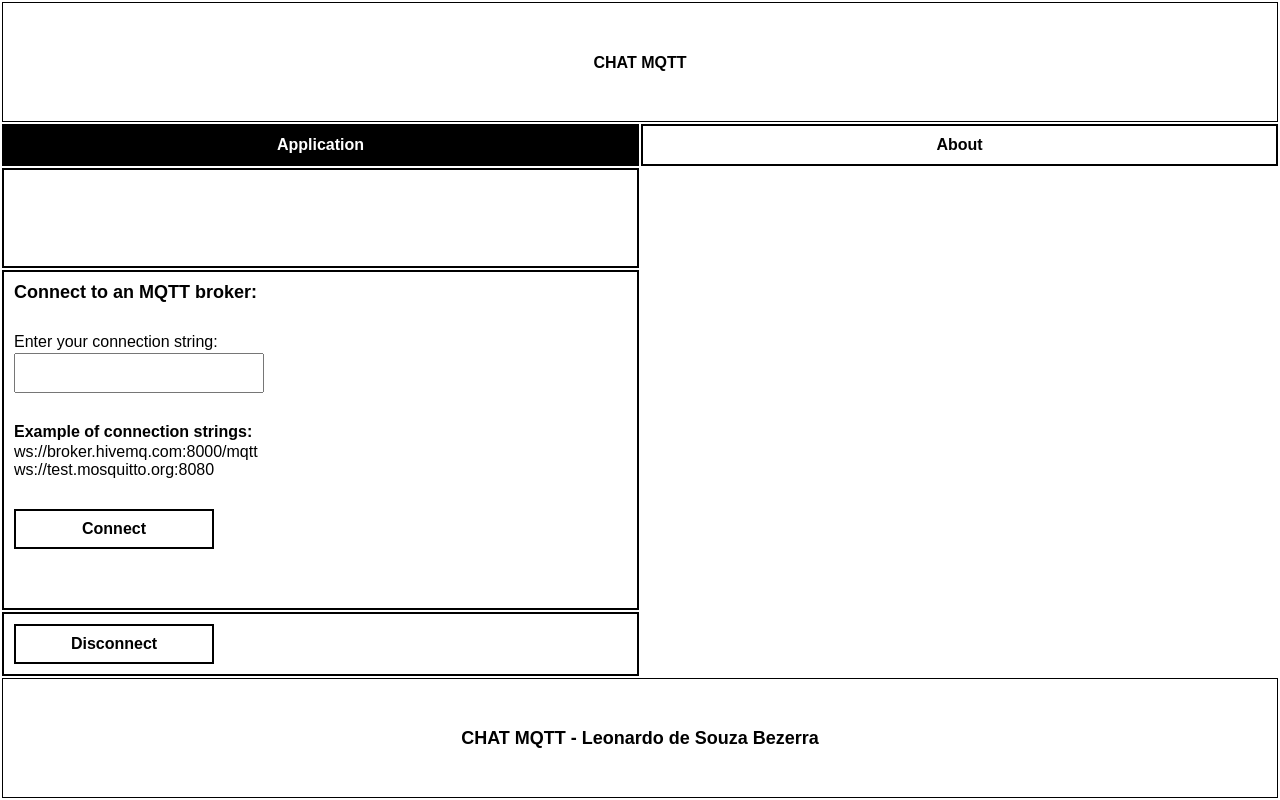
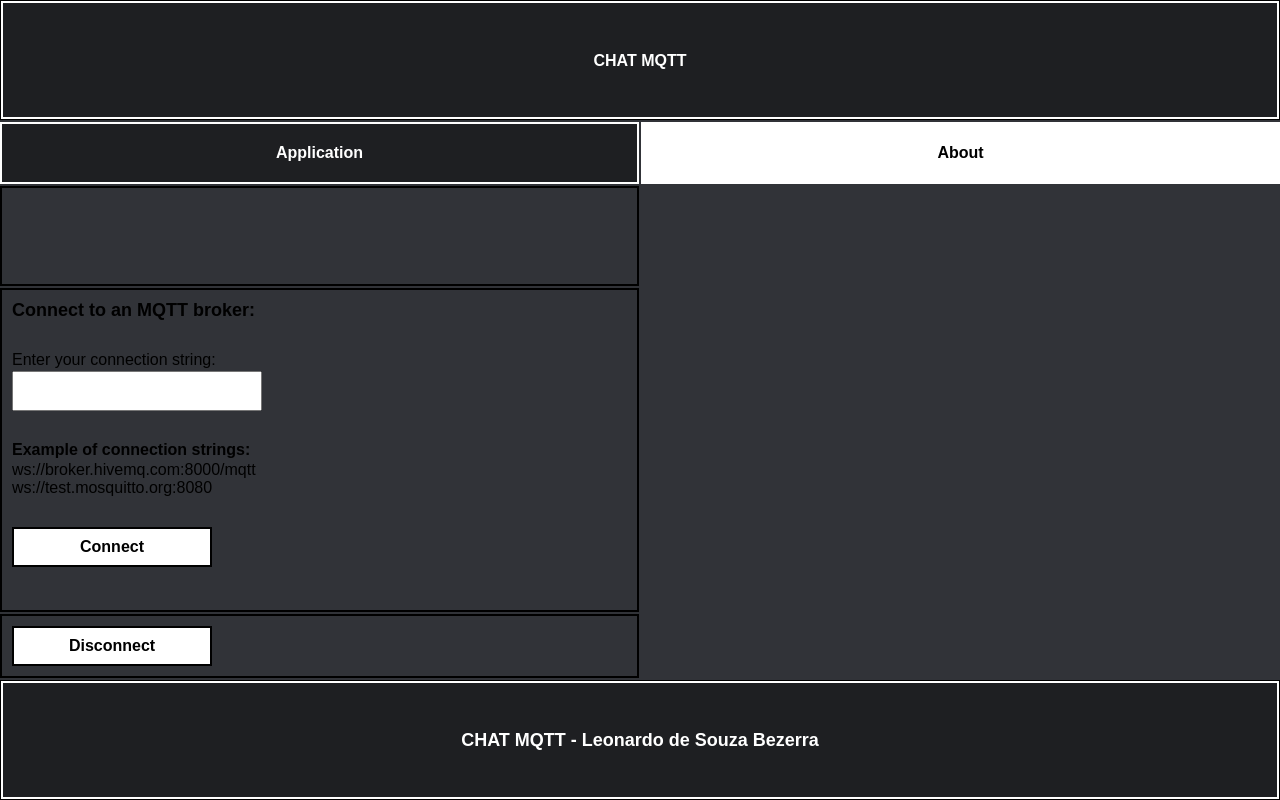
Before and after one commit to leobez/chat-mqtt, a React (Vite) app in the folder mqtt/: page / in a window 1280 px wide. Built offline with nearby package versions, Linux system fonts and the light colour scheme.

Commit message:
changed colors for header, footer, navbar

```diff
--- a/mqtt/src/App.css
+++ b/mqtt/src/App.css
@@ -2,7 +2,8 @@
     height: 100%;
     display: flex;
     flex-flow: column;
-    gap: 2px
+    gap: 2px;
+    background-color: var(--color-01);
 }
 
 .App header {
--- a/mqtt/src/components/Footer/Footer.module.css
+++ b/mqtt/src/components/Footer/Footer.module.css
@@ -2,4 +2,7 @@
     height: 100%;
     display: grid;
     place-items: center;
+    background-color: var(--color-03);
+    border: 2px solid white;
+    color: white;
 }
--- a/mqtt/src/components/Header/Header.module.css
+++ b/mqtt/src/components/Header/Header.module.css
@@ -2,8 +2,10 @@
     height: 100%;
     display: grid;
     place-items: center;
+    background-color: var(--color-03);
+    border: 2px solid white;
 }
 
 .header a {
-    color: black;
+    color: white;
 }
--- a/mqtt/src/components/Navbar/Navbar.module.css
+++ b/mqtt/src/components/Navbar/Navbar.module.css
@@ -14,16 +14,17 @@
 }
 .navbar > ul > li > a {
     display: block;
-    padding: 10px;
+    padding: 20px;
     height: 100%;
     width: 100%;
-    border: 2px solid black;
+    background-color: white;
     text-decoration: none;
     font-weight: bold;
     color: black;
+    border: 2px solid white;
 }
 .navbar .isActive {
     transition: 0.3s;
     color: white;
-    background-color: black;
+    background-color: var(--color-03);
 }
--- a/mqtt/src/index.css
+++ b/mqtt/src/index.css
@@ -17,7 +17,6 @@ html, body {
 
 div#root {
     height: 100%;
-    padding: 2px;
 }
 
 p {
@@ -58,8 +57,3 @@ form > input[type='submit']:hover {
     color: white;
     background-color: black;
 }
-
-/* CONNECTING... */
-.connecting {
-
-}
```
